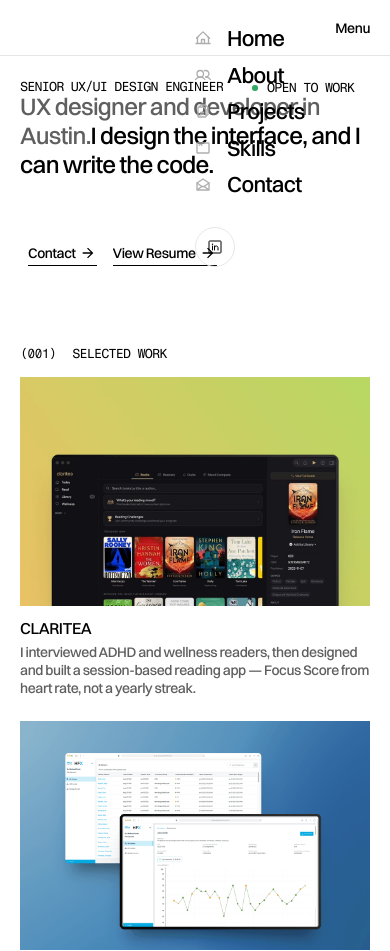
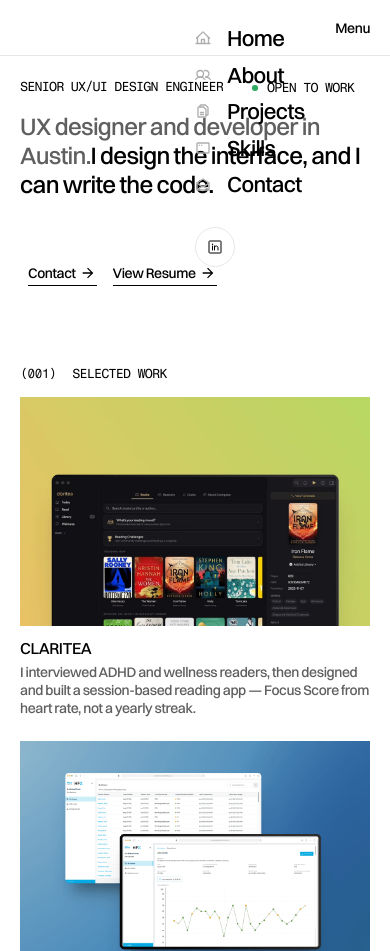
Before and after one commit to HeyJasmineJ/UX-Portfolio, a website: page index.html in a window 390 px wide. Shown: the top 951 px of the page. Drawn offline with Linux system fonts and the light colour scheme.

Commit message:
Keep the hero tight without overlapping the role label.

```diff
--- a/overrides.css
+++ b/overrides.css
@@ -7,11 +7,14 @@
   transform: none !important;
 }
 
-/* Homepage hero was sized for a longer headline; don't leave a 55vh hole. */
+/* Homepage hero was sized for a longer headline; don't leave a 55vh hole.
+   The role label is position:absolute, so the headline needs top padding
+   or it sits on top of "Senior UX/UI Design Engineer". */
 header.framer-1h517mn {
   height: auto !important;
   min-height: 0 !important;
   max-height: none !important;
+  padding-top: 48px !important;
 }
 
 header.framer-1h0dspi {
@@ -20,7 +23,7 @@ header.framer-1h0dspi {
 
 @media (max-width: 809.98px) {
   header.framer-1h517mn {
-    padding-top: 36px !important;
+    padding-top: 56px !important;
   }
 }
 
```
